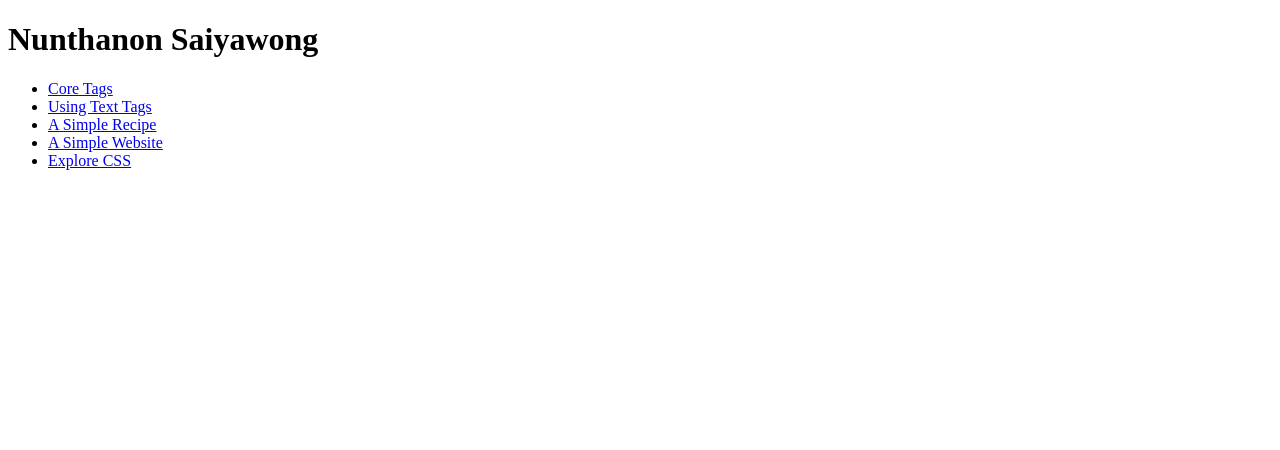
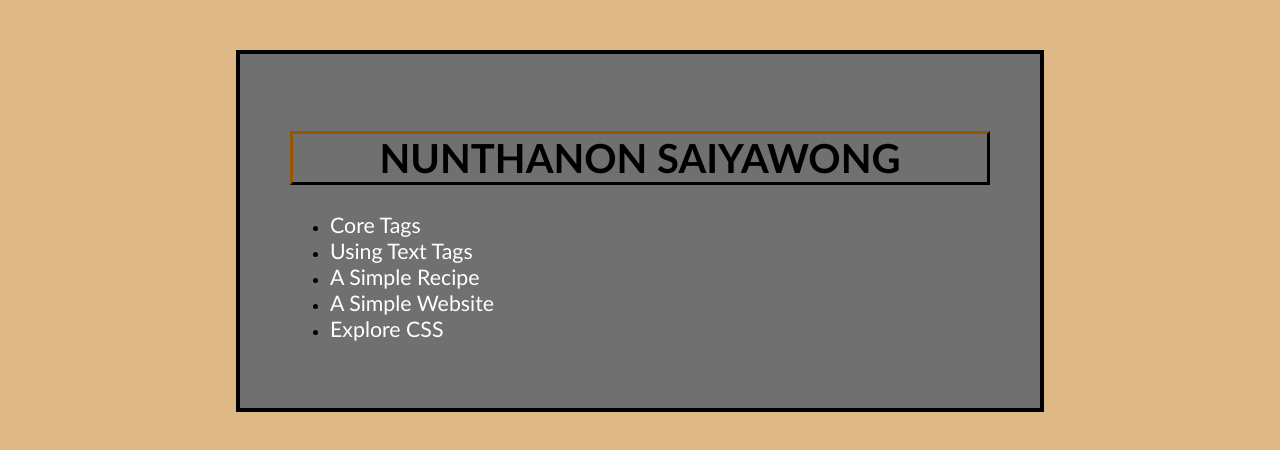
Before and after one commit to Dukesyw/Dukesyw.github.io, a plain HTML site: page index.html in a window 1280 px wide. Drawn offline with Linux system fonts and the light colour scheme.

Commit message:
Update index.html

```diff
--- a/index.html
+++ b/index.html
@@ -3,7 +3,7 @@
 <html>
     <head>
         <title>HTML Labs</title>
-        <link rel="stylesheet"href="index.ccs">
+        <link rel="stylesheet"href="index.css">
 
         <h1>Nunthanon  Saiyawong</h1>
     </head>
```
